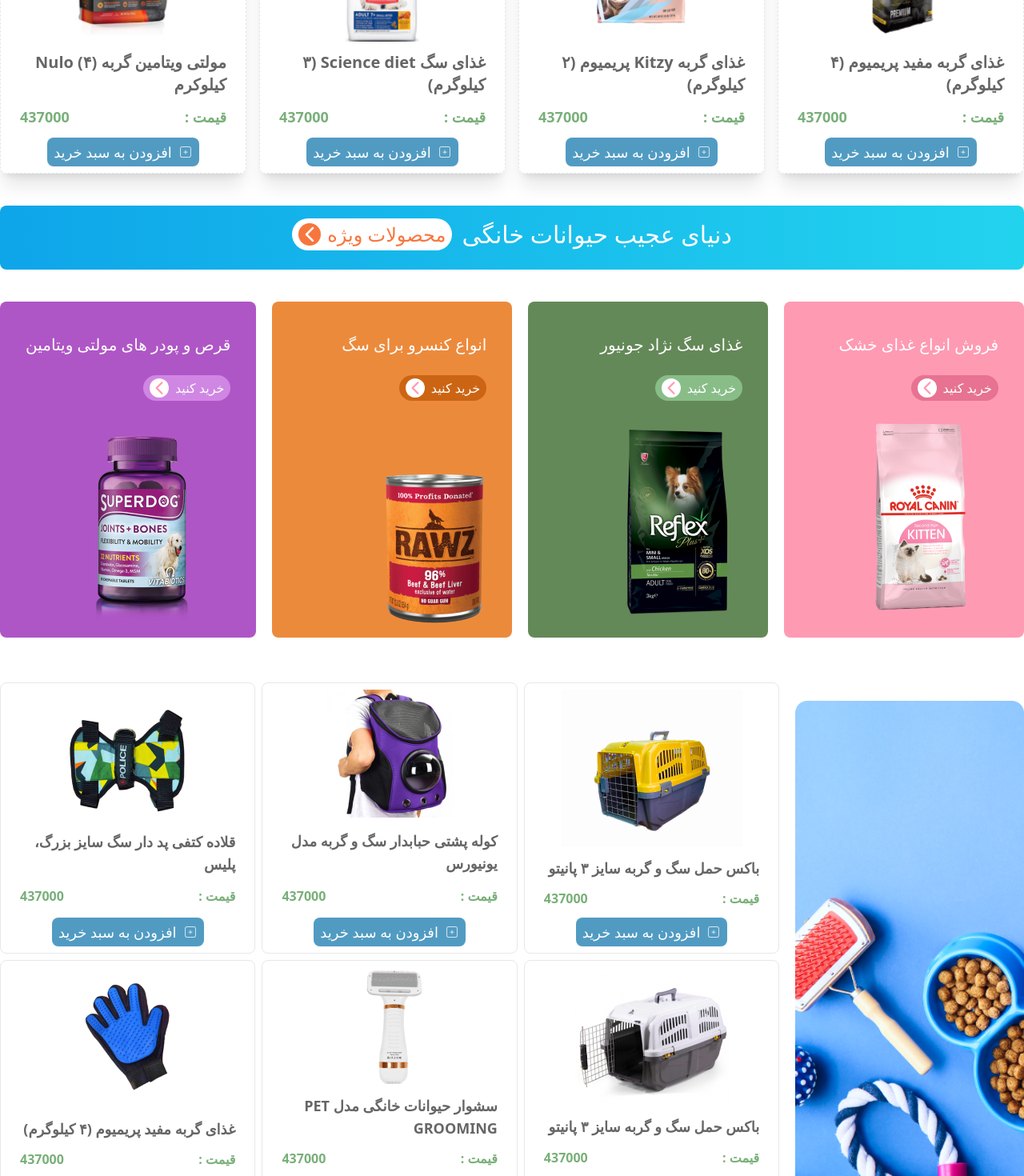
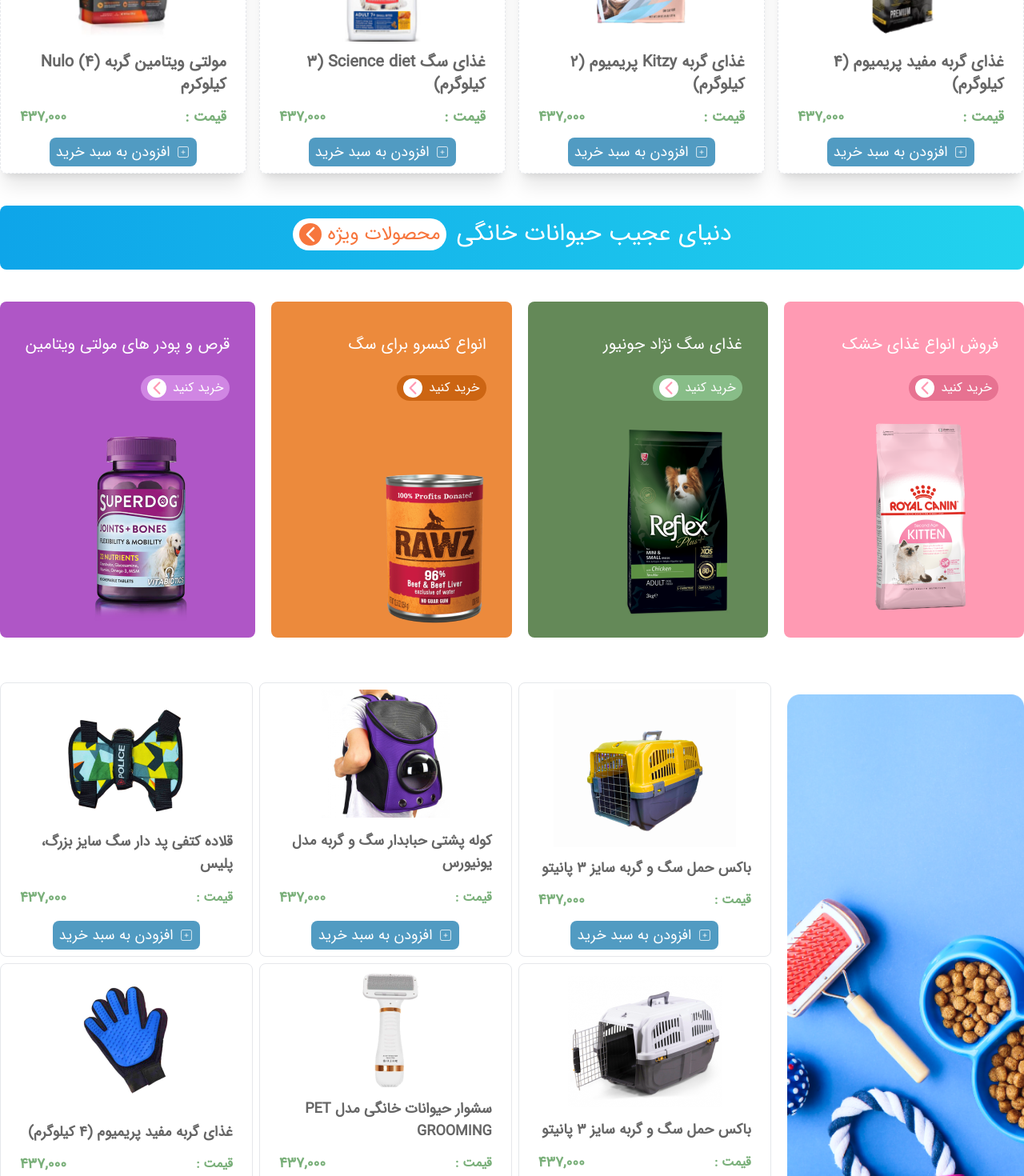
Before and after one commit to bagheri-dev/shopet, a React (Vite) app: page / in a window 1280 px wide. Shown: the part 1180-2650 px from the top of the page at 80% size. Built offline with nearby package versions, Linux system fonts and the light colour scheme.

Commit message:
Fix font issue and improve price display

```diff
--- a/src/components/UI/ProductItem.tsx
+++ b/src/components/UI/ProductItem.tsx
@@ -10,7 +10,7 @@ const ProductItem:React.FC<IProductItemType> = ({id, name , image , price}) => {
             <h3 className={"text-[#666666] text-xl font-bold"}>{name}</h3>
             <div className={"flex items-center justify-between text-lg font-bold text-[#79AF79]"}>
                 <span>قیمت :</span>
-                <span>{price}</span>
+                <span>{Number(price).toLocaleString()}</span>
             </div>
             <div className={"flex justify-center"}>
                 <button className={"flex items-center gap-x-2 bg-[#519BC2] text-white py-1 px-2 text-lg rounded-lg"}><CiSquarePlus/>افزودن
--- a/src/components/UI/ProductsDog.tsx
+++ b/src/components/UI/ProductsDog.tsx
@@ -10,7 +10,7 @@ const ProductItemDog:React.FC<IProductItemType> = ({id, name , image , price}) =
             <h3 className={"text-[#666666] text-lg font-bold"}>{name}</h3>
             <div className={"flex items-center justify-between font-semibold text-[#79AF79]"}>
                 <span>قیمت :</span>
-                <span>{price}</span>
+                <span className="text-lg">{Number(price).toLocaleString()}</span>
             </div>
             <div className={"flex justify-center"}>
                 <button className={"flex items-center gap-x-2 bg-[#519BC2] text-white py-1 px-2 text-lg rounded-lg"}><CiSquarePlus/>افزودن
--- a/src/pages/HomePage.tsx
+++ b/src/pages/HomePage.tsx
@@ -11,7 +11,7 @@ import Footer from "../components/Footer.tsx";
 
 const HomePage = () => {
     return (
-        <div>
+        <div className="font-IRANSans">
             <Baner />
             <Header />
             <HeroSection />
```
